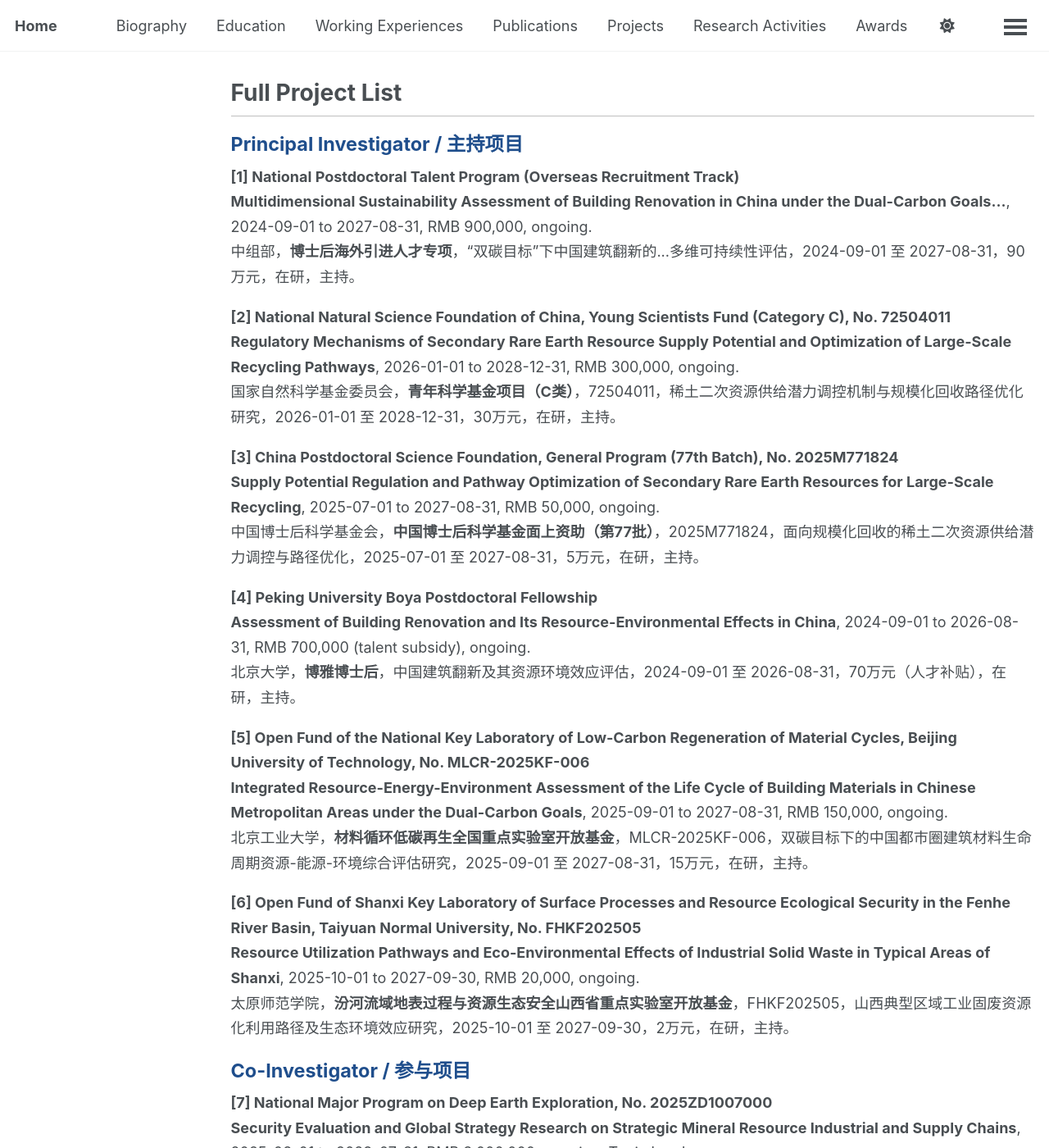
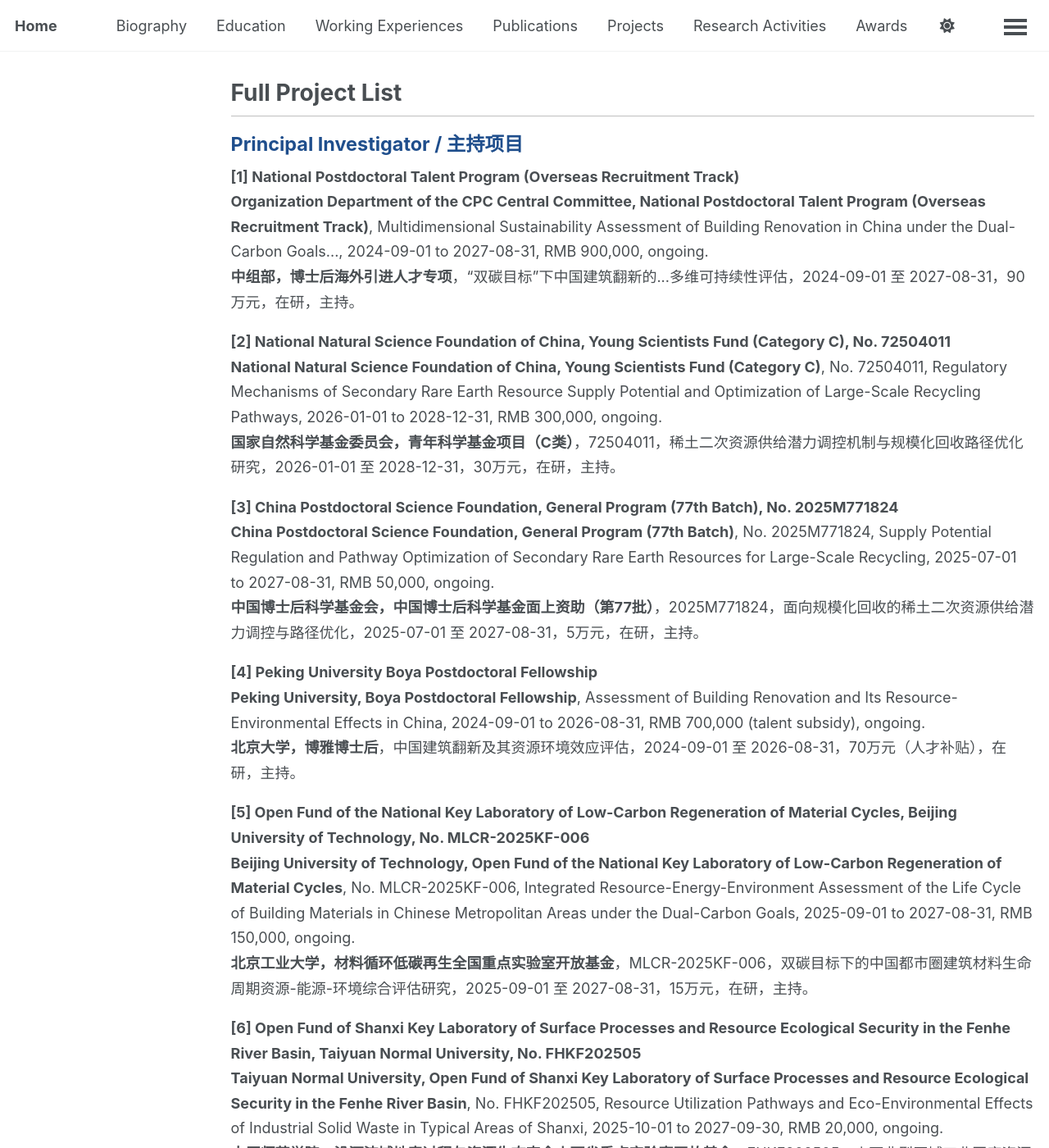
Before and after one commit to QianceLIU/qianceliu.github.io, a Jekyll site: the page built from _pages/Full Project List.md, in a window 1280 px wide and 1400 px high. Shown: the whole window at 82% size. Built offline with Jekyll 4.4.1, drawn with Linux system fonts in a browser that asks for light colours; a script bundle is joined from its source files by our own code; library files that are not in the unit come from our copies; some of the changed text lies outside the part shown.

Commit message:
Update Full Project List.md

```diff
--- a/_pages/Full Project List.md
+++ b/_pages/Full Project List.md
@@ -44,106 +44,106 @@
 
 <div class="entry-item">
   <div class="entry-title">[1] National Postdoctoral Talent Program (Overseas Recruitment Track)</div>
-  <strong>Multidimensional Sustainability Assessment of Building Renovation in China under the Dual-Carbon Goals...</strong>, 2024-09-01 to 2027-08-31, RMB 900,000, ongoing.<br>
-  中组部，<strong>博士后海外引进人才专项</strong>，“双碳目标”下中国建筑翻新的...多维可持续性评估，2024-09-01 至 2027-08-31，90万元，在研，主持。
+  <strong>Organization Department of the CPC Central Committee, National Postdoctoral Talent Program (Overseas Recruitment Track)</strong>, Multidimensional Sustainability Assessment of Building Renovation in China under the Dual-Carbon Goals..., 2024-09-01 to 2027-08-31, RMB 900,000, ongoing.<br>
+  <strong>中组部，博士后海外引进人才专项</strong>，“双碳目标”下中国建筑翻新的...多维可持续性评估，2024-09-01 至 2027-08-31，90万元，在研，主持。
 </div>
 
 <div class="entry-item">
   <div class="entry-title">[2] National Natural Science Foundation of China, Young Scientists Fund (Category C), No. 72504011</div>
-  <strong>Regulatory Mechanisms of Secondary Rare Earth Resource Supply Potential and Optimization of Large-Scale Recycling Pathways</strong>, 2026-01-01 to 2028-12-31, RMB 300,000, ongoing.<br>
-  国家自然科学基金委员会，<strong>青年科学基金项目（C类）</strong>，72504011，稀土二次资源供给潜力调控机制与规模化回收路径优化研究，2026-01-01 至 2028-12-31，30万元，在研，主持。
+  <strong>National Natural Science Foundation of China, Young Scientists Fund (Category C)</strong>, No. 72504011, Regulatory Mechanisms of Secondary Rare Earth Resource Supply Potential and Optimization of Large-Scale Recycling Pathways, 2026-01-01 to 2028-12-31, RMB 300,000, ongoing.<br>
+  <strong>国家自然科学基金委员会，青年科学基金项目（C类）</strong>，72504011，稀土二次资源供给潜力调控机制与规模化回收路径优化研究，2026-01-01 至 2028-12-31，30万元，在研，主持。
 </div>
 
 <div class="entry-item">
   <div class="entry-title">[3] China Postdoctoral Science Foundation, General Program (77th Batch), No. 2025M771824</div>
-  <strong>Supply Potential Regulation and Pathway Optimization of Secondary Rare Earth Resources for Large-Scale Recycling</strong>, 2025-07-01 to 2027-08-31, RMB 50,000, ongoing.<br>
-  中国博士后科学基金会，<strong>中国博士后科学基金面上资助（第77批）</strong>，2025M771824，面向规模化回收的稀土二次资源供给潜力调控与路径优化，2025-07-01 至 2027-08-31，5万元，在研，主持。
+  <strong>China Postdoctoral Science Foundation, General Program (77th Batch)</strong>, No. 2025M771824, Supply Potential Regulation and Pathway Optimization of Secondary Rare Earth Resources for Large-Scale Recycling, 2025-07-01 to 2027-08-31, RMB 50,000, ongoing.<br>
+  <strong>中国博士后科学基金会，中国博士后科学基金面上资助（第77批）</strong>，2025M771824，面向规模化回收的稀土二次资源供给潜力调控与路径优化，2025-07-01 至 2027-08-31，5万元，在研，主持。
 </div>
 
 <div class="entry-item">
   <div class="entry-title">[4] Peking University Boya Postdoctoral Fellowship</div>
-  <strong>Assessment of Building Renovation and Its Resource-Environmental Effects in China</strong>, 2024-09-01 to 2026-08-31, RMB 700,000 (talent subsidy), ongoing.<br>
-  北京大学，<strong>博雅博士后</strong>，中国建筑翻新及其资源环境效应评估，2024-09-01 至 2026-08-31，70万元（人才补贴），在研，主持。
+  <strong>Peking University, Boya Postdoctoral Fellowship</strong>, Assessment of Building Renovation and Its Resource-Environmental Effects in China, 2024-09-01 to 2026-08-31, RMB 700,000 (talent subsidy), ongoing.<br>
+  <strong>北京大学，博雅博士后</strong>，中国建筑翻新及其资源环境效应评估，2024-09-01 至 2026-08-31，70万元（人才补贴），在研，主持。
 </div>
 
 <div class="entry-item">
   <div class="entry-title">[5] Open Fund of the National Key Laboratory of Low-Carbon Regeneration of Material Cycles, Beijing University of Technology, No. MLCR-2025KF-006</div>
-  <strong>Integrated Resource-Energy-Environment Assessment of the Life Cycle of Building Materials in Chinese Metropolitan Areas under the Dual-Carbon Goals</strong>, 2025-09-01 to 2027-08-31, RMB 150,000, ongoing.<br>
-  北京工业大学，<strong>材料循环低碳再生全国重点实验室开放基金</strong>，MLCR-2025KF-006，双碳目标下的中国都市圈建筑材料生命周期资源-能源-环境综合评估研究，2025-09-01 至 2027-08-31，15万元，在研，主持。
+  <strong>Beijing University of Technology, Open Fund of the National Key Laboratory of Low-Carbon Regeneration of Material Cycles</strong>, No. MLCR-2025KF-006, Integrated Resource-Energy-Environment Assessment of the Life Cycle of Building Materials in Chinese Metropolitan Areas under the Dual-Carbon Goals, 2025-09-01 to 2027-08-31, RMB 150,000, ongoing.<br>
+  <strong>北京工业大学，材料循环低碳再生全国重点实验室开放基金</strong>，MLCR-2025KF-006，双碳目标下的中国都市圈建筑材料生命周期资源-能源-环境综合评估研究，2025-09-01 至 2027-08-31，15万元，在研，主持。
 </div>
 
 <div class="entry-item">
   <div class="entry-title">[6] Open Fund of Shanxi Key Laboratory of Surface Processes and Resource Ecological Security in the Fenhe River Basin, Taiyuan Normal University, No. FHKF202505</div>
-  <strong>Resource Utilization Pathways and Eco-Environmental Effects of Industrial Solid Waste in Typical Areas of Shanxi</strong>, 2025-10-01 to 2027-09-30, RMB 20,000, ongoing.<br>
-  太原师范学院，<strong>汾河流域地表过程与资源生态安全山西省重点实验室开放基金</strong>，FHKF202505，山西典型区域工业固废资源化利用路径及生态环境效应研究，2025-10-01 至 2027-09-30，2万元，在研，主持。
+  <strong>Taiyuan Normal University, Open Fund of Shanxi Key Laboratory of Surface Processes and Resource Ecological Security in the Fenhe River Basin</strong>, No. FHKF202505, Resource Utilization Pathways and Eco-Environmental Effects of Industrial Solid Waste in Typical Areas of Shanxi, 2025-10-01 to 2027-09-30, RMB 20,000, ongoing.<br>
+  <strong>太原师范学院，汾河流域地表过程与资源生态安全山西省重点实验室开放基金</strong>，FHKF202505，山西典型区域工业固废资源化利用路径及生态环境效应研究，2025-10-01 至 2027-09-30，2万元，在研，主持。
 </div>
 
 <div class="subsection-title">Co-Investigator / 参与项目</div>
 
 <div class="entry-item">
   <div class="entry-title">[7] National Major Program on Deep Earth Exploration, No. 2025ZD1007000</div>
-  <strong>Security Evaluation and Global Strategy Research on Strategic Mineral Resource Industrial and Supply Chains</strong>, 2025-08-01 to 2029-07-31, RMB 3,000,000, ongoing, Topic Leader.<br>
-  自然资源部，<strong>深地国家科技重大专项</strong>，2025ZD1007000，战略性矿产资源产业链供应链安全评价与全球战略研究，2025-08-01 至 2029-07-31，300万元，在研，参与（专题负责人；所在课题：全球战略性矿产资源供需格局演变及对中国供应安全研究，2025ZD1007001）。
+  <strong>Ministry of Natural Resources, National Major Program on Deep Earth Exploration</strong>, No. 2025ZD1007000, Security Evaluation and Global Strategy Research on Strategic Mineral Resource Industrial and Supply Chains, 2025-08-01 to 2029-07-31, RMB 3,000,000, ongoing, Topic Leader.<br>
+  <strong>自然资源部，深地国家科技重大专项</strong>，2025ZD1007000，战略性矿产资源产业链供应链安全评价与全球战略研究，2025-08-01 至 2029-07-31，300万元，在研，参与（专题负责人；所在课题：全球战略性矿产资源供需格局演变及对中国供应安全研究，2025ZD1007001）。
 </div>
 
 <div class="entry-item">
   <div class="entry-title">[8] NSFC Key Program, No. 42530502</div>
-  <strong>Dynamics of Strategic Resource Flows and Geo-Security Risk Assessment under Global Change</strong>, 2026-01-01 to 2030-12-31, RMB 2,190,000, ongoing, Subproject Leader.<br>
-  国家自然科学基金委员会，<strong>重点项目</strong>，42530502，全球变化背景下战略资源流动态势与地缘安全风险评估，2026-01-01 至 2030-12-31，219万元，在研，参与（课题负责人）。
+  <strong>National Natural Science Foundation of China, Key Program</strong>, No. 42530502, Dynamics of Strategic Resource Flows and Geo-Security Risk Assessment under Global Change, 2026-01-01 to 2030-12-31, RMB 2,190,000, ongoing, Subproject Leader.<br>
+  <strong>国家自然科学基金委员会，重点项目</strong>，42530502，全球变化背景下战略资源流动态势与地缘安全风险评估，2026-01-01 至 2030-12-31，219万元，在研，参与（课题负责人）。
 </div>
 
 <div class="entry-item">
   <div class="entry-title">[9] NSFC Key Program, No. 72334001</div>
-  <strong>Multi-Scale Risk Assessment and Security Strategies for the Whole Industrial Chain of Strategic Scarce Metal Resources</strong>, 2024-01-01 to 2028-12-31, RMB 2,190,000, ongoing.<br>
-  国家自然科学基金委员会，<strong>重点项目</strong>，72334001，战略性稀缺金属资源全产业链多尺度风险评估与安全保障策略，2024-01-01 至 2028-12-31，219万元，在研，参与。
+  <strong>National Natural Science Foundation of China, Key Program</strong>, No. 72334001, Multi-Scale Risk Assessment and Security Strategies for the Whole Industrial Chain of Strategic Scarce Metal Resources, 2024-01-01 to 2028-12-31, RMB 2,190,000, ongoing.<br>
+  <strong>国家自然科学基金委员会，重点项目</strong>，72334001，战略性稀缺金属资源全产业链多尺度风险评估与安全保障策略，2024-01-01 至 2028-12-31，219万元，在研，参与。
 </div>
 
 <div class="entry-item">
   <div class="entry-title">[10] Ministry of Education, Discipline Breakthrough Pilot Project, No. XXXXXX</div>
-  <strong>Pilot Project for Digital Ecological Civilization Discipline Breakthrough</strong>, 2025-01-01 to 2029-12-31, RMB 57.904 million (central funding), ongoing.<br>
-  教育部，<strong>学科突破先导项目</strong>，XXXXXX，数字生态文明学科突破先导项目，2025-01-01 至 2029-12-31，5790.4万元（国拨），在研，参与。
+  <strong>Ministry of Education, Discipline Breakthrough Pilot Project</strong>, No. XXXXXX, Pilot Project for Digital Ecological Civilization Discipline Breakthrough, 2025-01-01 to 2029-12-31, RMB 57.904 million (central funding), ongoing.<br>
+  <strong>教育部，学科突破先导项目</strong>，XXXXXX，数字生态文明学科突破先导项目，2025-01-01 至 2029-12-31，5790.4万元（国拨），在研，参与。
 </div>
 
 <div class="entry-item">
   <div class="entry-title">[11] Ministry of Education, Major Project of Philosophy and Social Sciences Research, No. 23JZD018</div>
-  <strong>National Security Governance of China’s Strategic Mineral Resources from a Global Governance Perspective</strong>, 2024-01-01 to 2026-12-31, RMB 800,000, ongoing.<br>
-  教育部，<strong>哲学社会科学研究重大课题攻关项目</strong>，23JZD018，全球治理视野下我国战略性矿产资源国家安全治理研究，2024-01-01 至 2026-12-31，80万元，在研，参与。
+  <strong>Ministry of Education, Major Project of Philosophy and Social Sciences Research</strong>, No. 23JZD018, National Security Governance of China’s Strategic Mineral Resources from a Global Governance Perspective, 2024-01-01 to 2026-12-31, RMB 800,000, ongoing.<br>
+  <strong>教育部，哲学社会科学研究重大课题攻关项目</strong>，23JZD018，全球治理视野下我国战略性矿产资源国家安全治理研究，2024-01-01 至 2026-12-31，80万元，在研，参与。
 </div>
 
 <div class="entry-item">
   <div class="entry-title">[12] NSFC International (Regional) Cooperation and Exchange Program, No. W2621014</div>
-  <strong>Multidimensional Sustainability Assessment of Low-Carbon and High-Efficiency Electrochemical Regeneration Technologies for Critical Metals</strong>, 2026-04-01 to 2028-12-31, RMB 140,000, ongoing.<br>
-  国家自然科学基金委员会，<strong>国际（地区）合作与交流项目</strong>，W2621014，关键金属低碳高效电化学再生技术的多维可持续评价，2026-04-01 至 2028-12-31，14万元，在研，参与。
+  <strong>National Natural Science Foundation of China, International (Regional) Cooperation and Exchange Program</strong>, No. W2621014, Multidimensional Sustainability Assessment of Low-Carbon and High-Efficiency Electrochemical Regeneration Technologies for Critical Metals, 2026-04-01 to 2028-12-31, RMB 140,000, ongoing.<br>
+  <strong>国家自然科学基金委员会，国际（地区）合作与交流项目</strong>，W2621014，关键金属低碳高效电化学再生技术的多维可持续评价，2026-04-01 至 2028-12-31，14万元，在研，参与。
 </div>
 
 <div class="entry-item">
   <div class="entry-title">[13] Shenzhen Science and Technology Innovation Bureau, Key Industrial R&amp;D Program (Sustainable Development Track), No. 重202511003</div>
-  <strong>R&amp;D and Demonstration of Intelligent Carbon Footprint Accounting Technologies for New Energy Battery Products</strong>, 2026-01-01 to 2029-12-31, RMB 5,000,000, ongoing.<br>
-  深圳市科技创新局，<strong>重点产业研发计划（可持续发展专项）</strong>，重202511003，新能源电池产品碳足迹智能核算技术研发与应用示范，2026-01-01 至 2029-12-31，500万元，在研，参与。
+  <strong>Shenzhen Science and Technology Innovation Bureau, Key Industrial R&amp;D Program (Sustainable Development Track)</strong>, No. 重202511003, R&amp;D and Demonstration of Intelligent Carbon Footprint Accounting Technologies for New Energy Battery Products, 2026-01-01 to 2029-12-31, RMB 5,000,000, ongoing.<br>
+  <strong>深圳市科技创新局，重点产业研发计划（可持续发展专项）</strong>，重202511003，新能源电池产品碳足迹智能核算技术研发与应用示范，2026-01-01 至 2029-12-31，500万元，在研，参与。
 </div>
 
 <div class="entry-item">
   <div class="entry-title">[14] NSFC Major Program, No. 71991484</div>
-  <strong>Spatiotemporal Dynamics and Recycling Potential of Strategic Critical Metals from a Life-Cycle Perspective</strong>, 2020-01-01 to 2024-12-31, RMB 2,850,000, completed.<br>
-  国家自然科学基金委员会，<strong>重大项目</strong>，71991484，基于全生命周期的战略性关键金属矿产循环利用时空规律与再生潜力评估，2020-01-01 至 2024-12-31，285万元，结题，参与。
+  <strong>National Natural Science Foundation of China, Major Program</strong>, No. 71991484, Spatiotemporal Dynamics and Recycling Potential of Strategic Critical Metals from a Life-Cycle Perspective, 2020-01-01 to 2024-12-31, RMB 2,850,000, completed.<br>
+  <strong>国家自然科学基金委员会，重大项目</strong>，71991484，基于全生命周期的战略性关键金属矿产循环利用时空规律与再生潜力评估，2020-01-01 至 2024-12-31，285万元，结题，参与。
 </div>
 
 <div class="subsection-title">Other Academic Funding / 其他学术资助</div>
 
 <div class="entry-item">
   <div class="entry-title">[15] S.C. VAN Foundation (Denmark), Doctoral Research Grant</div>
-  <strong>Towards Environmental Sustainability and Economic Viability: Integrating Material Flow Analysis (MFA) and Techno-Economic Assessment (TEA)</strong>, 2023.09–2024.03, 125,000 DKK.<br>
-  博士研究资助项目，丹麦 S.C. VAN 基金会，迈向环境可持续性和经济可行性的途径：整合物质流分析（MFA）和技术经济评估（TEA），2023.09–2024.03，12.5万丹麦克朗。
+  <strong>S.C. VAN Foundation (Denmark), Doctoral Research Grant</strong>, Towards Environmental Sustainability and Economic Viability: Integrating Material Flow Analysis (MFA) and Techno-Economic Assessment (TEA), 2023.09–2024.03, 125,000 DKK.<br>
+  <strong>丹麦 S.C. VAN 基金会，博士研究资助项目</strong>，迈向环境可持续性和经济可行性的途径：整合物质流分析（MFA）和技术经济评估（TEA），2023.09–2024.03，12.5万丹麦克朗。
 </div>
 
 <div class="entry-item">
   <div class="entry-title">[16] Grethe &amp; Werner Parthum Foundation (Denmark), Doctoral Research Grant</div>
-  <strong>Breaking the Technical, Economic, and Environmental Barriers to Large-Scale Recycling of NdFeB Magnets</strong>, 2023.03–2024.02, 100,000 DKK.<br>
-  博士研究资助项目，丹麦 Grethe &amp; Werner Parthum 基金会，打破钕铁硼磁体规模化回收的技术、经济和环境障碍，2023.03–2024.02，10万丹麦克朗。
+  <strong>Grethe &amp; Werner Parthum Foundation (Denmark), Doctoral Research Grant</strong>, Breaking the Technical, Economic, and Environmental Barriers to Large-Scale Recycling of NdFeB Magnets, 2023.03–2024.02, 100,000 DKK.<br>
+  <strong>丹麦 Grethe &amp; Werner Parthum 基金会，博士研究资助项目</strong>，打破钕铁硼磁体规模化回收的技术、经济和环境障碍，2023.03–2024.02，10万丹麦克朗。
 </div>
 
 <div class="entry-item">
   <div class="entry-title">[17] Idella Foundation (Denmark), Doctoral Visiting Fellowship</div>
-  2022.09–2023.06, 25,000 DKK.<br>
-  博士研究访学项目，丹麦 Idella Foundation 基金会，2022.09–2023.06，2.5万丹麦克朗。
+  <strong>Idella Foundation (Denmark), Doctoral Visiting Fellowship</strong>, 2022.09–2023.06, 25,000 DKK.<br>
+  <strong>丹麦 Idella Foundation 基金会，博士研究访学项目</strong>，2022.09–2023.06，2.5万丹麦克朗。
 </div>
```
